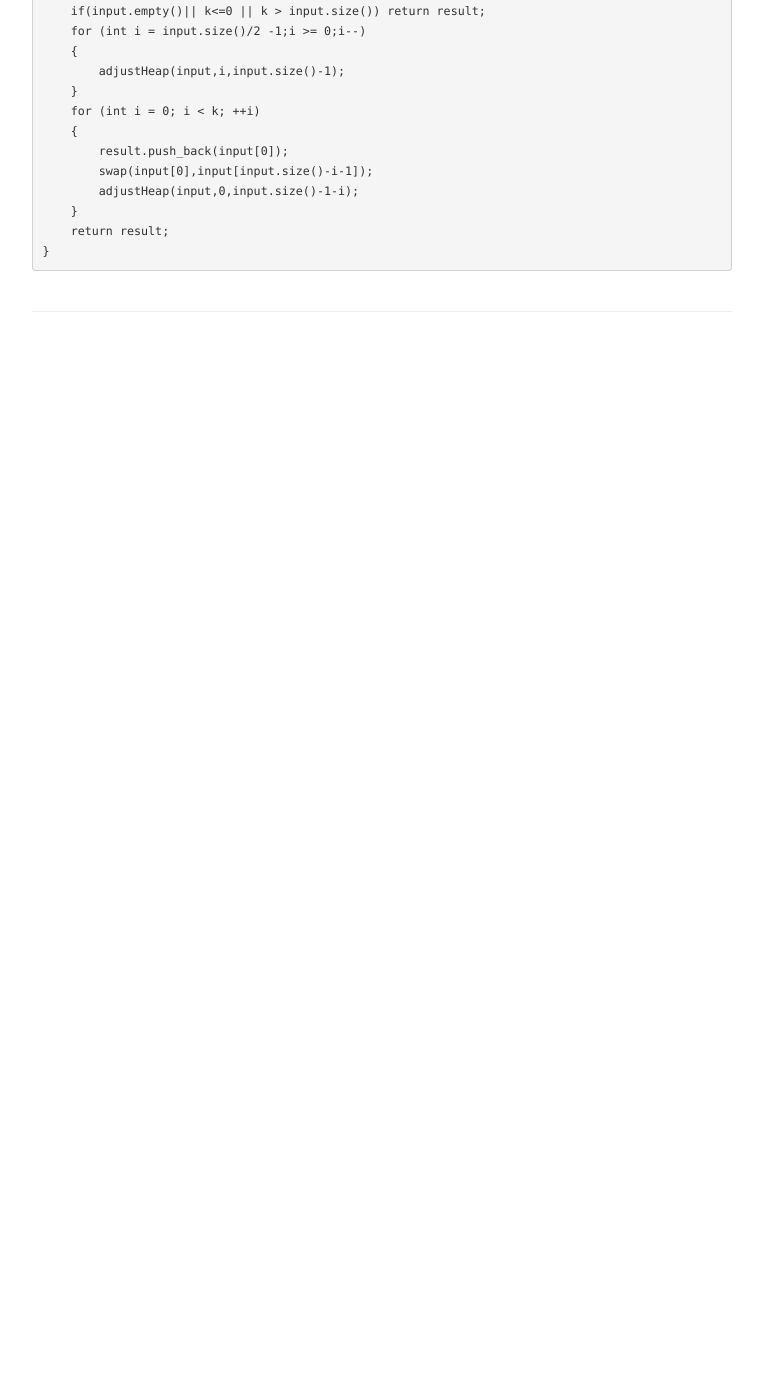
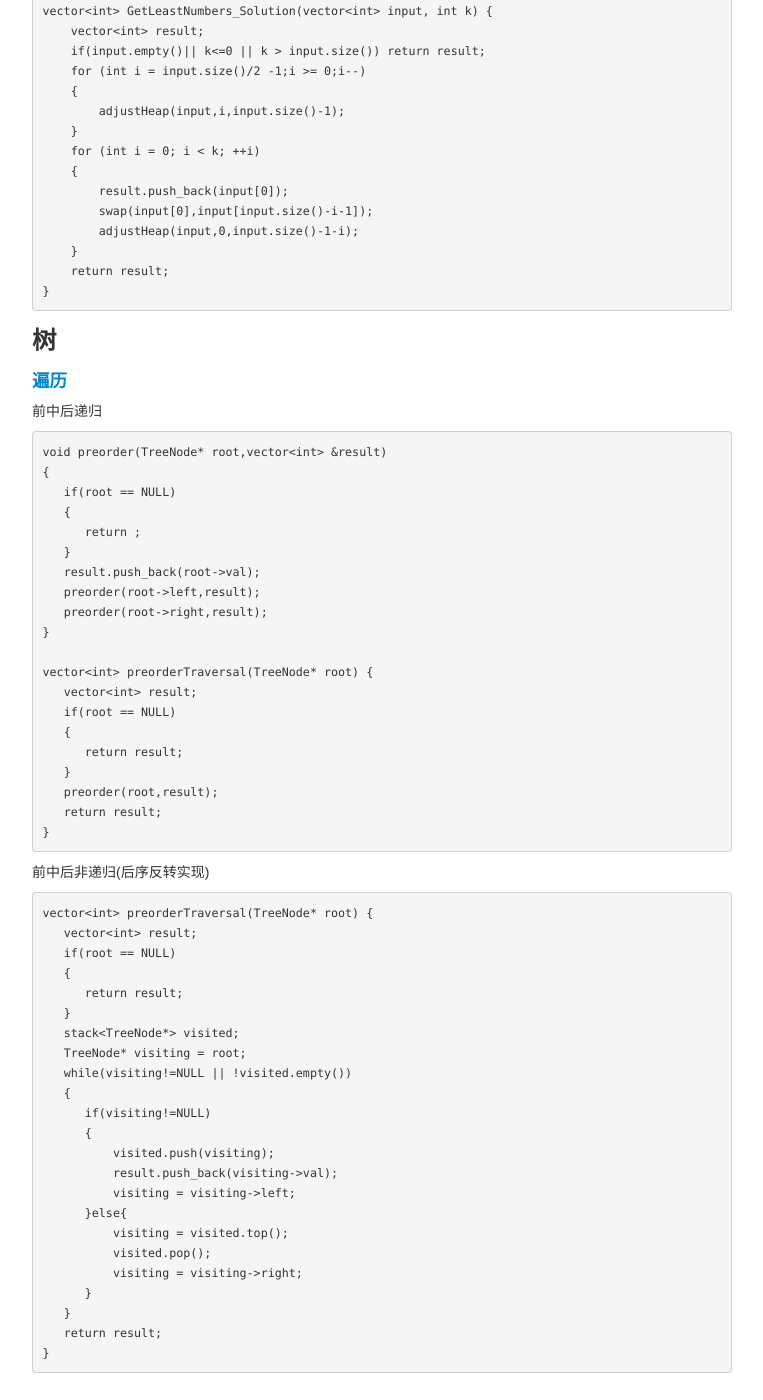
Before and after one commit to sfgcs/sfgcs.github.io, a Jekyll site: the page built from pages/leetcode.md, in a window 1280 px wide and 1400 px high, scrolled down 2004 px. Shown: the whole window, without its empty margins (258-1021 px from the left). Built offline with Jekyll 4.4.1, drawn with Linux system fonts in a browser that asks for light colours; before the commit the page ends 2347 px from its top, so only the background shows below that.

Commit message:
Update leetcode.md

````diff
--- a/pages/leetcode.md
+++ b/pages/leetcode.md
@@ -7,6 +7,8 @@ description:
 * [分治法](#分治法)
     * [二分查找](#二分查找)
     * [最小的K个数](#最小的K个数)
+* [树](#树)
+    * [遍历](#遍历)
 
 ### 分治法
 #### 二分查找
@@ -106,3 +108,54 @@ vector<int> GetLeastNumbers_Solution(vector<int> input, int k) {
     return result;
 }
 ```
+### 树
+#### [遍历](https://leetcode.com/problems/binary-tree-preorder-traversal/)
+前中后递归
+```
+void preorder(TreeNode* root,vector<int> &result)
+{
+   if(root == NULL)
+   {
+      return ;
+   }
+   result.push_back(root->val);
+   preorder(root->left,result);
+   preorder(root->right,result);
+}
+
+vector<int> preorderTraversal(TreeNode* root) {
+   vector<int> result;
+   if(root == NULL)
+   {
+      return result;
+   }
+   preorder(root,result);
+   return result;
+}
+```
+前中后非递归(后序反转实现)
+```
+vector<int> preorderTraversal(TreeNode* root) {
+   vector<int> result;
+   if(root == NULL)
+   {
+      return result;
+   }
+   stack<TreeNode*> visited;
+   TreeNode* visiting = root;
+   while(visiting!=NULL || !visited.empty())
+   {
+      if(visiting!=NULL)
+      {
+          visited.push(visiting);
+          result.push_back(visiting->val);
+          visiting = visiting->left;
+      }else{
+          visiting = visited.top();
+          visited.pop();
+          visiting = visiting->right;
+      }
+   }
+   return result;
+}
+```
````
